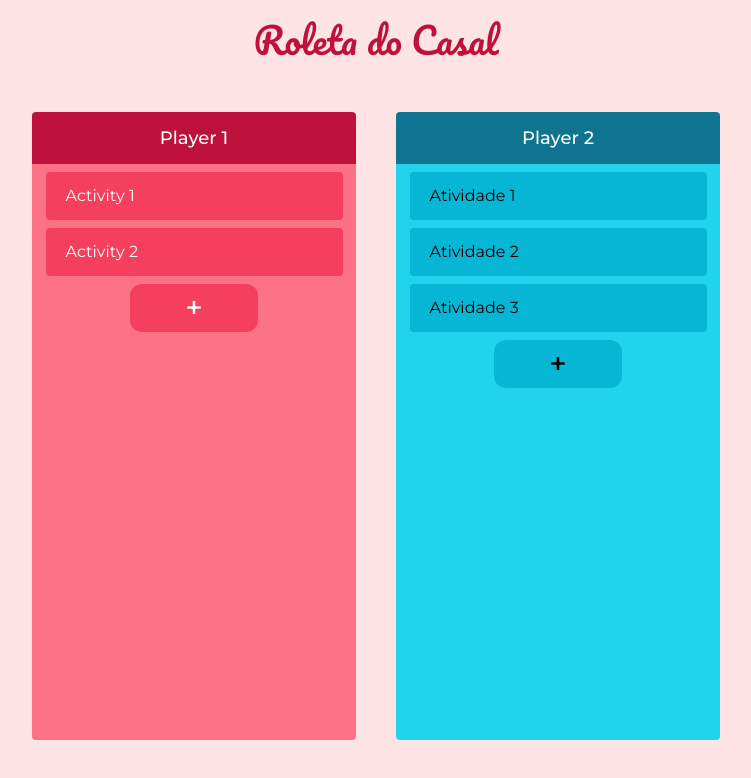
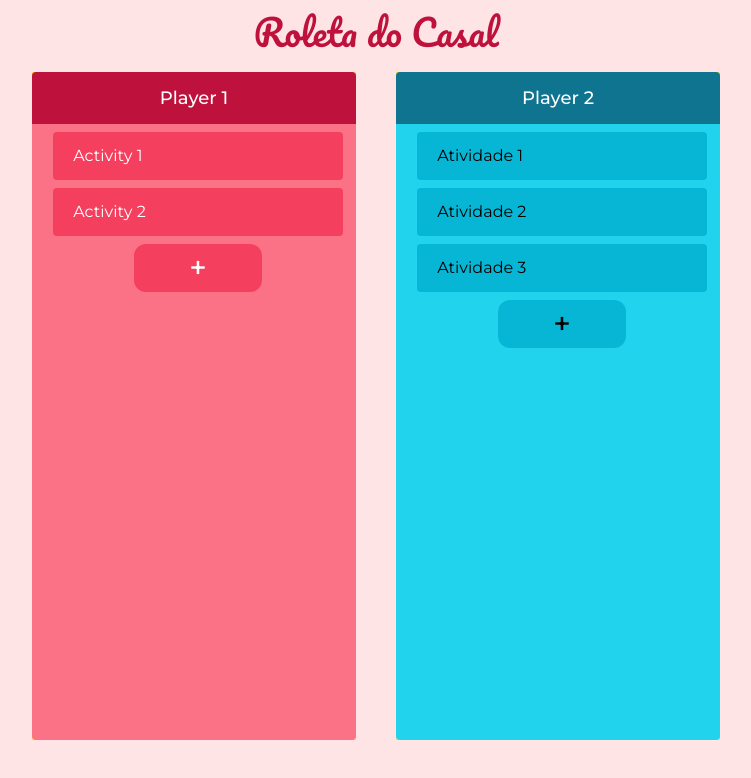
Before and after one commit to lorenzoa7/couple-wheel, a React (Create React App) app in the folder client/: page / in a window 1280 px wide. Shown: the top 778 px of the page, without its empty margins (264-1015 px from the left). Built offline with nearby package versions, Linux system fonts and the light colour scheme.

Commit message:
Style scrollbar

```diff
--- a/client/package.json
+++ b/client/package.json
@@ -13,6 +13,7 @@
     "react-router-dom": "^6.11.2",
     "react-scripts": "5.0.1",
     "styled-components": "^5.3.11",
+    "tailwind-scrollbar": "^3.0.4",
     "tailwind-styled-components": "^2.2.0",
     "tailwindcss": "^3.3.2",
     "web-vitals": "^2.1.4"
--- a/client/src/pages/GameConfiguration/index.jsx
+++ b/client/src/pages/GameConfiguration/index.jsx
@@ -22,6 +22,7 @@ export default function GameConfiguration() {
     return (
         <C.PageContainer>
             <C.AppTitle>Roleta do Casal</C.AppTitle>
+            <C.PageContent>
                 <C.Main>
                     <C.Section>
                         <C.PlayerContainer>
@@ -69,6 +70,7 @@ export default function GameConfiguration() {
                         </C.ActivitiesContainer>
                     </C.Section>
                 </C.Main>
+            </C.PageContent>
         </C.PageContainer>
     )
 }
--- a/client/src/pages/GameConfiguration/styles.jsx
+++ b/client/src/pages/GameConfiguration/styles.jsx
@@ -2,17 +2,26 @@ import tw from 'tailwind-styled-components'
 
 
 export const PageContainer = tw.div`
+    h-screen
+    w-screen
+`
+
+export const PageContent = tw.div`
     flex
     flex-col
-    justify-center
+    h-full
     items-center
-    h-screen
-    w-screen
-    py-5
     gap-3
+    pb-5
+    pt-8
 `
 
 export const AppTitle = tw.h1`
+    absolute
+    left-0
+    right-0
+    top-3
+    text-center
     font-['pacifico']
     text-4xl
     text-rose-700
@@ -27,9 +36,11 @@ export const Main = tw.main`
 `
 
 export const Section = tw.section`
-    w-full
+    w-1/2
+    h-full
     flex
     flex-col
+    bg-yellow-300
 `
 
 export const PlayerContainer = tw.div`
@@ -52,8 +63,8 @@ export const PlayerContainer = tw.div`
 export const ActivitiesContainer = tw.div`
 
     ${(props) => (
-        (props.color === 'blue' && 'bg-cyan-400') ||
-        'bg-rose-400'
+        (props.color === 'blue' && 'bg-cyan-400 scrollbar-thumb-cyan-900 scrollbar-track-cyan-400') ||
+        'bg-rose-400 scrollbar-thumb-rose-900 scrollbar-track-rose-400'
     )}
 
     flex
@@ -64,6 +75,9 @@ export const ActivitiesContainer = tw.div`
     pt-2
     rounded-b
     pb-4
+    pl-2
+    overflow-y-scroll
+    scrollbar-thin
 `
 
 export const Activity = tw.div`
@@ -77,6 +91,7 @@ export const Activity = tw.div`
     w-11/12
     rounded
     flex
+    flex-none
     items-center
     px-5
 `
@@ -94,6 +109,7 @@ export const AddActivity = tw.button`
     text-3xl
     font-medium
     duration-300
+    flex-none
 `
 
 export const PlayerInput = tw.input`
--- a/client/tailwind.config.js
+++ b/client/tailwind.config.js
@@ -4,5 +4,7 @@ module.exports = {
   theme: {
     extend: {},
   },
-  plugins: [],
+  plugins: [
+    require('tailwind-scrollbar'),
+  ],
 }
```
Also changed, not shown: 1 other file (tests, documents, lock files or other folders). Lines whose indentation alone changed are shown as unchanged.
